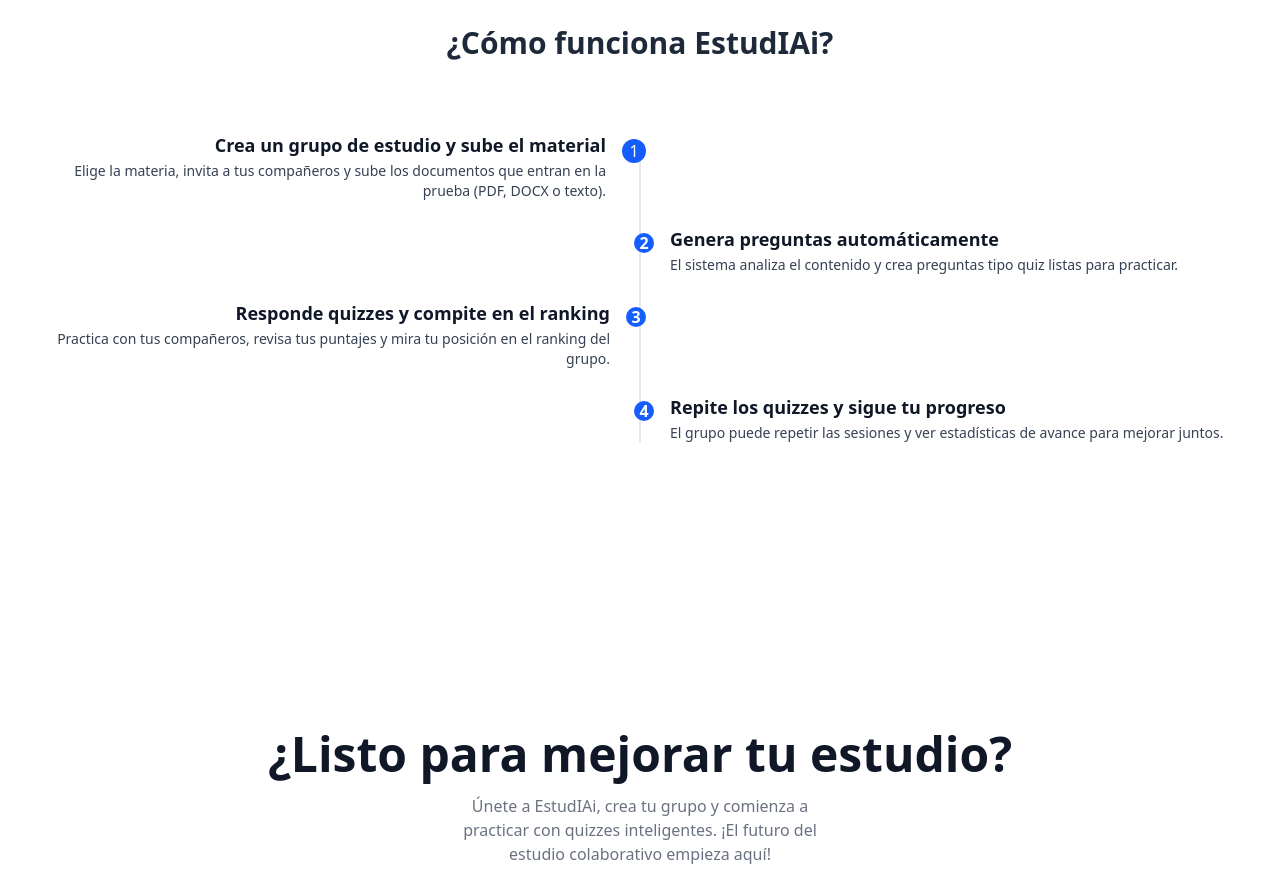
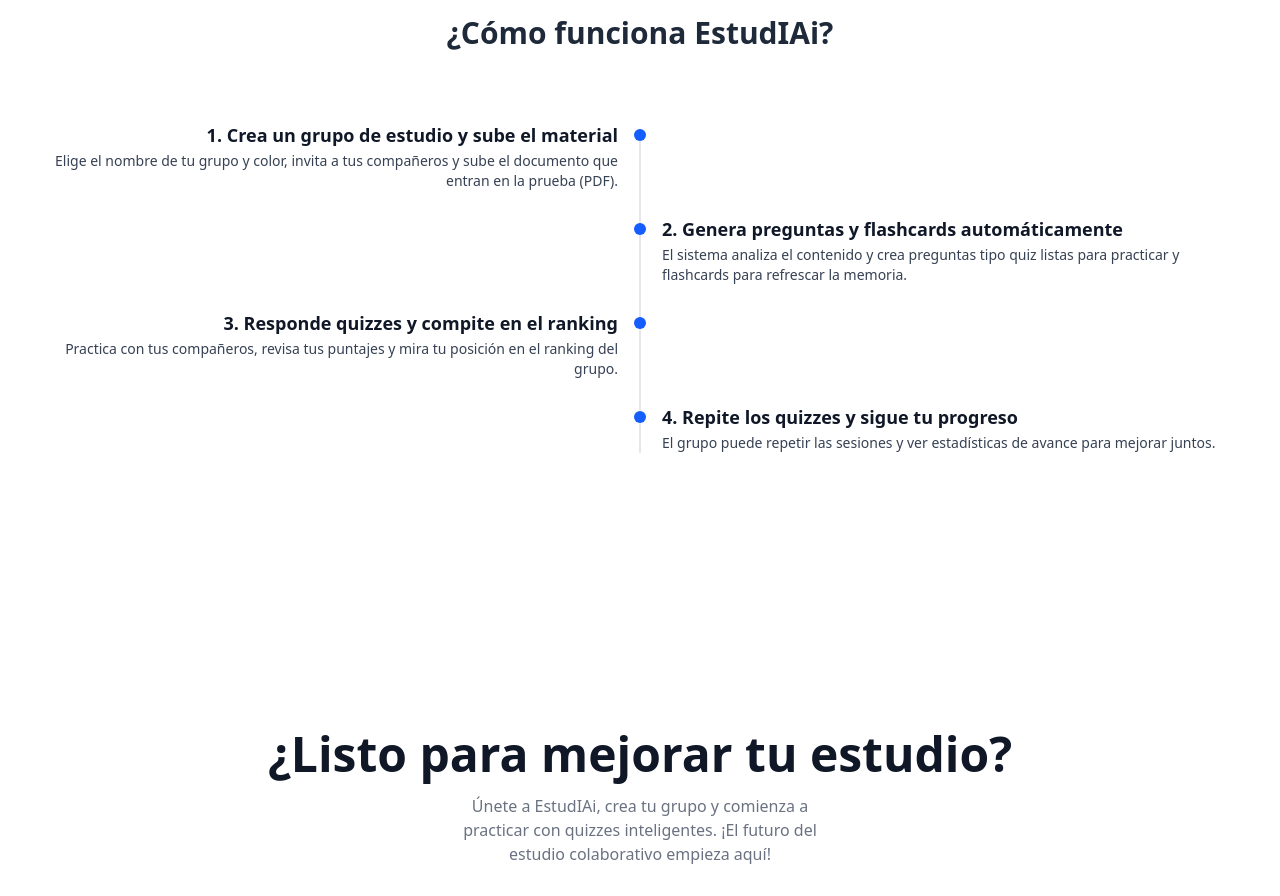
Before and after one commit to cortesantonio/estudIAi, a React (Vite) app: page / in a window 1280 px wide. Shown: the part 1500-2396 px from the top of the page. Built offline with nearby package versions, Linux system fonts and the light colour scheme; no server answers.

Commit message:
fix: correcion de tamaño de puntos

```diff
--- a/src/pages/Index/Steps.tsx
+++ b/src/pages/Index/Steps.tsx
@@ -11,11 +11,11 @@
                     <div
                         className="relative flex items-start gap-4 group-odd:flex-row-reverse group-odd:text-right group-even:order-last -mt-0.5"
                     >
-                        <span className="size-6 shrink-0 rounded-full bg-blue-600 flex justify-center items-center text-white ">1</span>
+                        <span className="size-3 shrink-0 rounded-full bg-blue-600 flex justify-center items-center text-white "></span>
                         <div className="-mt-2">
-                            <h3 className="text-lg font-bold text-gray-900 dark:text-white">Crea un grupo de estudio y sube el material</h3>
+                            <h3 className="text-lg font-bold text-gray-900 dark:text-white">1. Crea un grupo de estudio y sube el material</h3>
                             <p className="mt-0.5 text-sm text-gray-700 dark:text-gray-200">
-                                Elige la materia, invita a tus compañeros y sube los documentos que entran en la prueba (PDF, DOCX o texto).
+                                Elige el nombre de tu grupo y color, invita a tus compañeros y sube el documento que entran en la prueba (PDF).
                             </p>
                         </div>
                     </div>
@@ -25,11 +25,11 @@
                     <div
                         className="relative flex items-start gap-4 group-odd:flex-row-reverse group-odd:text-right group-even:order-last"
                     >
-                        <span className="size-5 shrink-0 rounded-full bg-blue-600 flex justify-center items-center text-white font-bold">2</span>
+                        <span className="size-3 shrink-0 rounded-full bg-blue-600 flex justify-center items-center text-white font-bold"></span>
                         <div className="-mt-2">
-                            <h3 className="text-lg font-bold text-gray-900 dark:text-white">Genera preguntas automáticamente</h3>
+                            <h3 className="text-lg font-bold text-gray-900 dark:text-white">2. Genera preguntas y flashcards automáticamente</h3>
                             <p className="mt-0.5 text-sm text-gray-700 dark:text-gray-200">
-                                El sistema analiza el contenido y crea preguntas tipo quiz listas para practicar.
+                                El sistema analiza el contenido y crea preguntas tipo quiz listas para practicar y flashcards para refrescar la memoria.
                             </p>
                         </div>
                     </div>
@@ -39,9 +39,9 @@
                     <div
                         className="relative flex items-start gap-4 group-odd:flex-row-reverse group-odd:text-right group-even:order-last"
                     >
-                        <span className="size-5 shrink-0 rounded-full bg-blue-600 flex justify-center items-center  text-white font-bold">3</span>
+                        <span className="size-3 shrink-0 rounded-full bg-blue-600 flex justify-center items-center  text-white font-bold"></span>
                         <div className="-mt-2">
-                            <h3 className="text-lg font-bold text-gray-900 dark:text-white">Responde quizzes y compite en el ranking</h3>
+                            <h3 className="text-lg font-bold text-gray-900 dark:text-white">3. Responde quizzes y compite en el ranking</h3>
                             <p className="mt-0.5 text-sm text-gray-700 dark:text-gray-200">
                                 Practica con tus compañeros, revisa tus puntajes y mira tu posición en el ranking del grupo.
                             </p>
@@ -53,9 +53,9 @@
                     <div
                         className="relative flex items-start gap-4 group-odd:flex-row-reverse group-odd:text-right group-even:order-last"
                     >
-                        <span className="size-5 shrink-0 rounded-full bg-blue-600 flex justify-center items-center  text-white font-bold">4</span>
+                        <span className="size-3 shrink-0 rounded-full bg-blue-600 flex justify-center items-center  text-white font-bold"></span>
                         <div className="-mt-2">
-                            <h3 className="text-lg font-bold text-gray-900 dark:text-white">Repite los quizzes y sigue tu progreso</h3>
+                            <h3 className="text-lg font-bold text-gray-900 dark:text-white">4. Repite los quizzes y sigue tu progreso</h3>
                             <p className="mt-0.5 text-sm text-gray-700 dark:text-gray-200">
                                 El grupo puede repetir las sesiones y ver estadísticas de avance para mejorar juntos.
                             </p>
```
